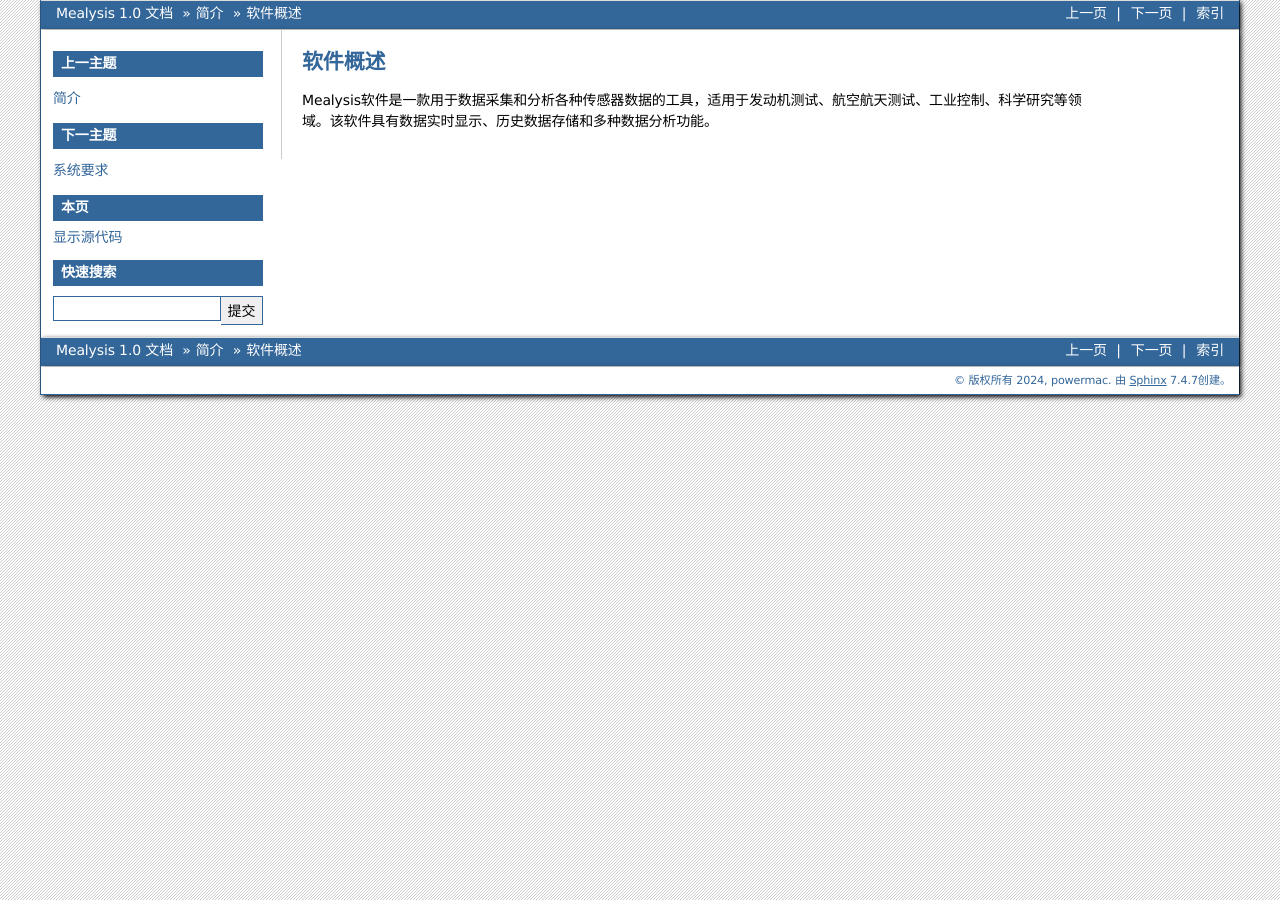
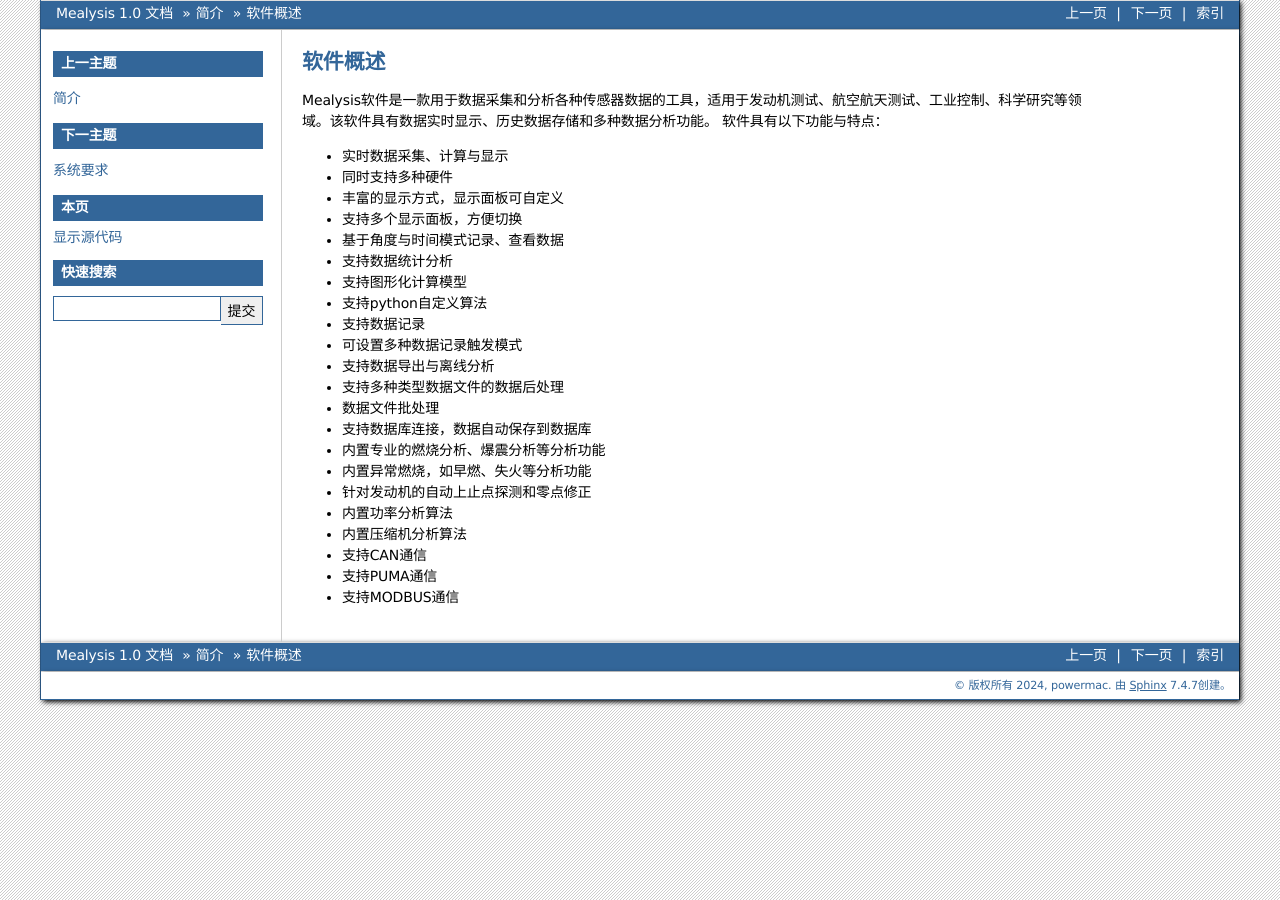
Before and after one commit to winningdaffy/mealysis_manual, a Sphinx documentation site: the page built from source/introduction/overview.rst, in a window 1280 px wide. Built offline with Sphinx 7.4.7, drawn with Linux system fonts in a browser that asks for light colours.

Commit message:
feature: 增加软件功能和特点

```diff
--- a/source/introduction/overview.rst
+++ b/source/introduction/overview.rst
@@ -5,3 +5,27 @@
 软件概述
 ----------
 Mealysis软件是一款用于数据采集和分析各种传感器数据的工具，适用于发动机测试、航空航天测试、工业控制、科学研究等领域。该软件具有数据实时显示、历史数据存储和多种数据分析功能。
+软件具有以下功能与特点：
+
+- 实时数据采集、计算与显示
+- 同时支持多种硬件
+- 丰富的显示方式，显示面板可自定义
+- 支持多个显示面板，方便切换
+- 基于角度与时间模式记录、查看数据
+- 支持数据统计分析
+- 支持图形化计算模型
+- 支持python自定义算法
+- 支持数据记录
+- 可设置多种数据记录触发模式
+- 支持数据导出与离线分析
+- 支持多种类型数据文件的数据后处理
+- 数据文件批处理
+- 支持数据库连接，数据自动保存到数据库
+- 内置专业的燃烧分析、爆震分析等分析功能
+- 内置异常燃烧，如早燃、失火等分析功能
+- 针对发动机的自动上止点探测和零点修正
+- 内置功率分析算法
+- 内置压缩机分析算法
+- 支持CAN通信
+- 支持PUMA通信
+- 支持MODBUS通信
--- a/source/introduction/system_requirement.rst
+++ b/source/introduction/system_requirement.rst
@@ -11,7 +11,7 @@
 ------------
 - CPU :   2 GHz (双核)
 - 内存 :   4 GB
-- 硬盘空间 :  2 GB (installed)
+- 硬盘空间 :  2 GB
 - 网口 :  1 Gb
 
 
```
